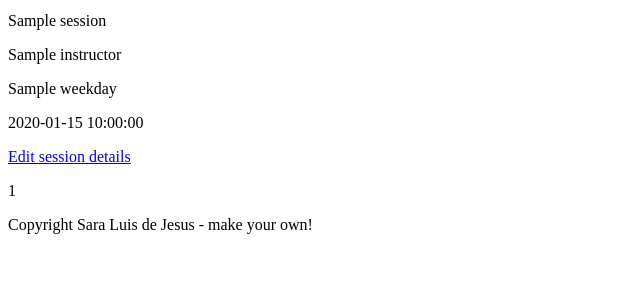
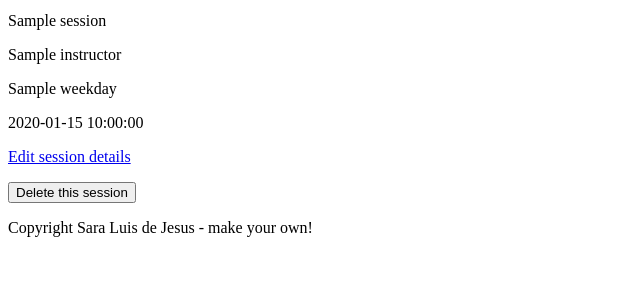
Before and after one commit to sluisdejesus/first_project, a Flask app: page /sessions/1 in a window 1280 px wide. Shown: the part 156-456 px from the top of the page, without its empty margins (0-640 px from the left). Run offline with Flask 2, Linux system fonts and the light colour scheme; a database or web service that is not in the repository returns one stand-in record (values such as "Sample title"); some libraries are stand-ins or nearby versions.

Commit message:
Delete functionality added to sessions and members

```diff
--- a/controllers/member_controller.py
+++ b/controllers/member_controller.py
@@ -42,3 +42,8 @@ def update_member(id):
     member = Member(first_name, last_name, age, id)
     member_repository.update(member)
     return redirect ('/members/'+id)
+
+@members_blueprint.route('/members/<id>/delete', methods = ['POST'])
+def member_delete(id):
+    member_repository.delete(id)
+    return redirect ('/members')
--- a/controllers/session_controller.py
+++ b/controllers/session_controller.py
@@ -45,3 +45,8 @@ def update_session(id):
     session = Session(session_name, weekday, instructor, time, id)
     session_repository.update(session)
     return redirect ('/sessions/'+id)
+
+@sessions_blueprint.route('/sessions/<id>/delete', methods = ['POST'])
+def session_delete(id):
+    session_repository.delete(id)
+    return redirect ('/sessions')
--- a/repositories/session_repository.py
+++ b/repositories/session_repository.py
@@ -54,3 +54,12 @@ def update(session):
     sql = "UPDATE sessions SET (session_name, weekday, instructor, time) = (%s, %s, %s, %s) WHERE id = %s"
     values = [session. session_name, session.weekday, session.instructor, session.time, session.id]
     run_sql(sql, values)
+
+def delete_all():
+    sql = "DELETE FROM sessions"
+    run_sql(sql)
+
+def delete(id):
+    sql = "DELETE FROM sessions WHERE id = %s"
+    values = [id]
+    run_sql(sql, values)
--- a/templates/base.html
+++ b/templates/base.html
@@ -4,6 +4,7 @@
     <meta charset="UTF-8">
     <meta http-equiv="X-UA-Compatible" content="IE=edge">
     <meta name="viewport" content="width=device-width, initial-scale=1.0">
+    <script src="https://kit.fontawesome.com/961d26e33b.js" crossorigin="anonymous"></script>
     <title>Fitbook</title>
 </head>
 <body>
--- a/templates/members/show.html
+++ b/templates/members/show.html
@@ -10,4 +10,10 @@
 
     <p><a href="/members/{{member.id}}/edit">Edit member details</a></p>
 </div>
+
+<section>
+    <form action="/members/{{member.id}}/delete" method="POST">
+    <button type="submit">Delete this member</button>
+    </form>
+</section>
 {% endblock%}
--- a/templates/sessions/index.html
+++ b/templates/sessions/index.html
@@ -9,7 +9,6 @@
 <ul>
     <li><a href="/sessions/{{session.id}}">{{session.session_name}}</a></li>
 </ul>
-
 {% endfor %}
 
 </section>
--- a/templates/sessions/show.html
+++ b/templates/sessions/show.html
@@ -9,5 +9,9 @@
 </div>
 <p><a href="/sessions/{{session.id}}/edit">Edit session details</a></p>
 
-<p>{{session.id}}</p>
+<section>
+    <form action="/sessions/{{session.id}}/delete" method="POST">
+    <button type="submit">Delete this session</button>
+    </form>
+</section>
 {% endblock %}
```
Also changed, not shown: repositories/member_repository.py (+9 -0 lines).
